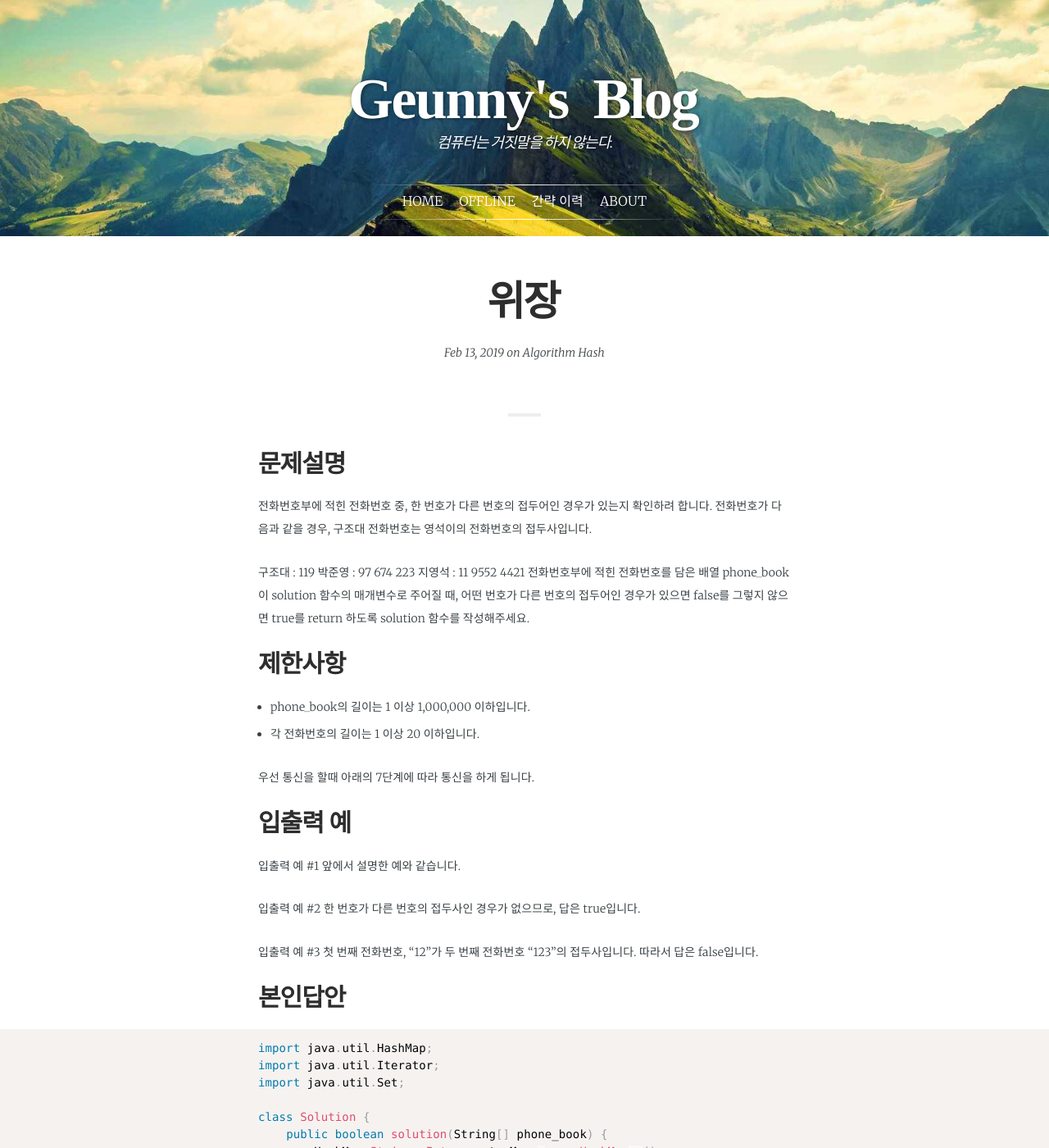
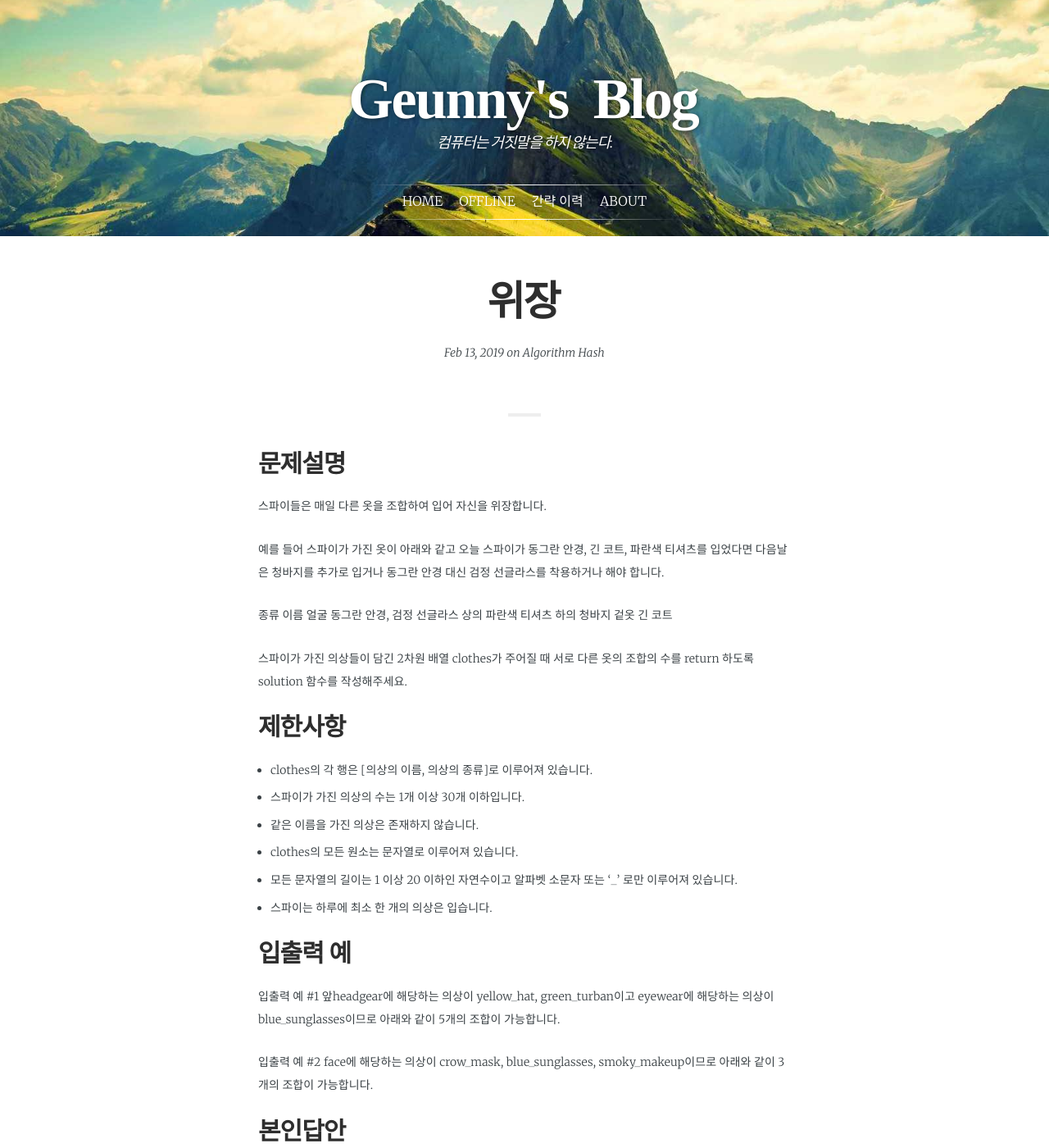
Before and after one commit to jwillmer/jekyllDecent, a Jekyll site: the page built from _posts/2019-02-13-algorithm-hash-3.md, in a window 1280 px wide and 1400 px high. Shown: the whole window at 82% size. Built offline with Jekyll 4.4.1, drawn with Linux system fonts in a browser that asks for light colours; some web fonts are replaced.

Commit message:
Update 2019-02-13-algorithm-hash-3.md

```diff
--- a/_posts/2019-02-13-algorithm-hash-3.md
+++ b/_posts/2019-02-13-algorithm-hash-3.md
@@ -18,28 +18,31 @@ math:		   false
 
 ## 문제설명
 
-전화번호부에 적힌 전화번호 중, 한 번호가 다른 번호의 접두어인 경우가 있는지 확인하려 합니다.
-전화번호가 다음과 같을 경우, 구조대 전화번호는 영석이의 전화번호의 접두사입니다.
+스파이들은 매일 다른 옷을 조합하여 입어 자신을 위장합니다.
 
-구조대 : 119
-박준영 : 97 674 223
-지영석 : 11 9552 4421
-전화번호부에 적힌 전화번호를 담은 배열 phone_book 이 solution 함수의 매개변수로 주어질 때, 어떤 번호가 다른 번호의 접두어인 경우가 있으면 false를 그렇지 않으면 true를 return 하도록 solution 함수를 작성해주세요.
+예를 들어 스파이가 가진 옷이 아래와 같고 오늘 스파이가 동그란 안경, 긴 코트, 파란색 티셔츠를 입었다면 다음날은 청바지를 추가로 입거나 동그란 안경 대신 검정 선글라스를 착용하거나 해야 합니다.
 
+종류	이름
+얼굴	동그란 안경, 검정 선글라스
+상의	파란색 티셔츠
+하의	청바지
+겉옷	긴 코트
+
+스파이가 가진 의상들이 담긴 2차원 배열 clothes가 주어질 때 서로 다른 옷의 조합의 수를 return 하도록 solution 함수를 작성해주세요.
 
 ## 제한사항
- - phone_book의 길이는 1 이상 1,000,000 이하입니다.
- - 각 전화번호의 길이는 1 이상 20 이하입니다.
-
-우선 통신을 할때 아래의 7단계에 따라 통신을 하게 됩니다.
+ - clothes의 각 행은 [의상의 이름, 의상의 종류]로 이루어져 있습니다.
+ - 스파이가 가진 의상의 수는 1개 이상 30개 이하입니다.
+ - 같은 이름을 가진 의상은 존재하지 않습니다.
+ - clothes의 모든 원소는 문자열로 이루어져 있습니다.
+ - 모든 문자열의 길이는 1 이상 20 이하인 자연수이고 알파벳 소문자 또는 '_' 로만 이루어져 있습니다.
+ - 스파이는 하루에 최소 한 개의 의상은 입습니다.
 
 
 ## 입출력 예
-입출력 예 #1 앞에서 설명한 예와 같습니다.
+입출력 예 #1 앞headgear에 해당하는 의상이 yellow_hat, green_turban이고 eyewear에 해당하는 의상이 blue_sunglasses이므로 아래와 같이 5개의 조합이 가능합니다.
 
-입출력 예 #2 한 번호가 다른 번호의 접두사인 경우가 없으므로, 답은 true입니다.
-
-입출력 예 #3 첫 번째 전화번호, “12”가 두 번째 전화번호 “123”의 접두사입니다. 따라서 답은 false입니다.
+입출력 예 #2 face에 해당하는 의상이 crow_mask, blue_sunglasses, smoky_makeup이므로 아래와 같이 3개의 조합이 가능합니다.
 
 
 
```
